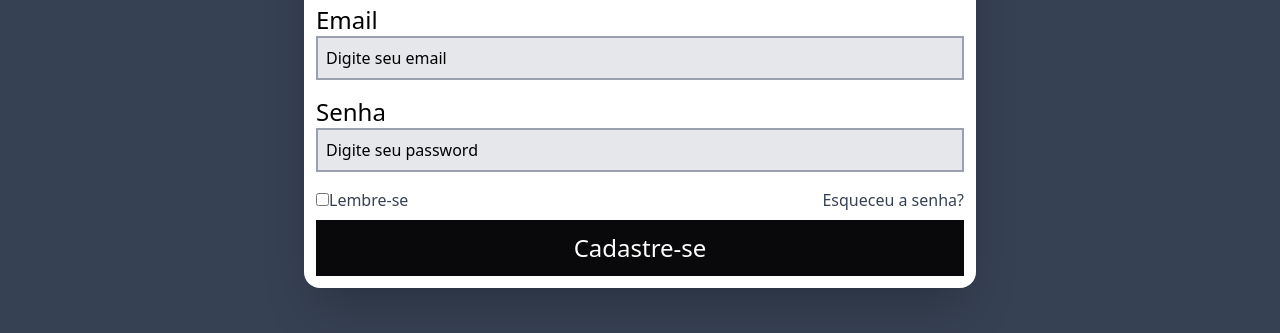
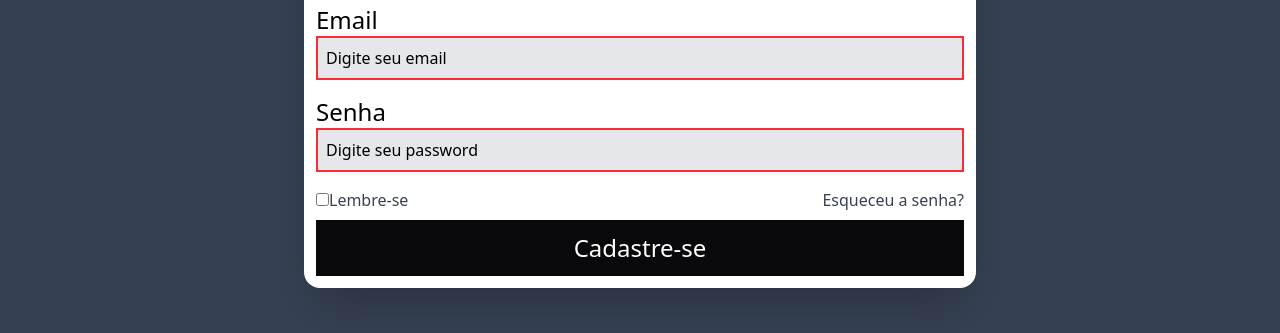
Before and after one commit to LucasBiasoliGoulart/TailwindCSS, a website: page src/login.html in a window 1280 px wide. Both pictures are taken after a click on the button "Cadastre-se". Shown: the part 391-724 px from the top of the page. Drawn offline with Linux system fonts and the light colour scheme.

Commit message:
tailwind

```diff
--- a/src/login.html
+++ b/src/login.html
@@ -25,18 +25,19 @@
             <h1 class="text-gray-600 text-3xl mt-2.5">Faça seu cadastro</h1>
             <div class="m-2 w-full">
                 <h3 class="text-2xl">Email</h3>
-                <input type="email" placeholder="Digite seu email" class="bg-gray-200 w-full h-11 border-2 border-gray-400 outline-0 p-2 placeholder:text-black">
+                <input id="email" type="email" placeholder="Digite seu email" class="bg-gray-200 w-full h-11 border-2 border-gray-400 outline-0 p-2 placeholder:text-black">
             </div>
              <div class="m-2 w-full">
                 <h3 class="text-2xl">Senha</h3>
-                <input type="password" placeholder="Digite seu password" class="bg-gray-200 w-full h-11 border-2 border-gray-400 outline-0 p-2 placeholder:text-black">
+                <input id="senha" type="password" placeholder="Digite seu password" class="bg-gray-200 w-full h-11 border-2 border-gray-400 outline-0 p-2 placeholder:text-black">
             </div>
             <div class="m-2 w-full flex items-center justify-between">
                 <label for="#" class="font-medium text-gray-700"><input type="checkbox">Lembre-se</label>
                 <p><a href="#" class="text-gray-700 font-medium hover:text-blue-500 transition-all duration-150">Esqueceu a senha?</a></p>
             </div>
-            <button class="bg-zinc-950 text-white w-full h-14 p-2 cursor-pointer text-2xl hover:bg-zinc-900 transition-all duration-150">Cadastre-se</button>
+            <button onclick="validarCampos()" class="bg-zinc-950 text-white w-full h-14 p-2 cursor-pointer text-2xl hover:bg-zinc-900 transition-all duration-150">Cadastre-se</button>
         </div>
     </div>
+    <script src="./script.js"></script>
 </body>
 </html>
--- /dev/null
+++ b/src/script.js
@@ -0,0 +1,23 @@
+// Função de Login
+function validarCampos() {
+    const emailInput = document.getElementById('email');
+    const senhaInput = document.getElementById('senha');
+
+    let emailValido = emailInput.value.includes('@');
+    let senhaValida = senhaInput.value.length >= 6;
+
+    // Resetar bordas
+    emailInput.classList.remove('border-red-500');
+    senhaInput.classList.remove('border-red-500');
+
+    // Se inválido, adiciona borda vermelha
+    if(!emailValido) {
+        emailInput.classList.add('border-red-500');
+    }
+    if(!senhaValida) {
+        senhaInput.classList.add('border-red-500')
+    }
+    if(emailValido && senhaValida) {
+        alert('Tudo certo! enviado...');
+    }
+}
```
Also changed, not shown: src/contato.html (+6 -6 lines), src/output.css.
